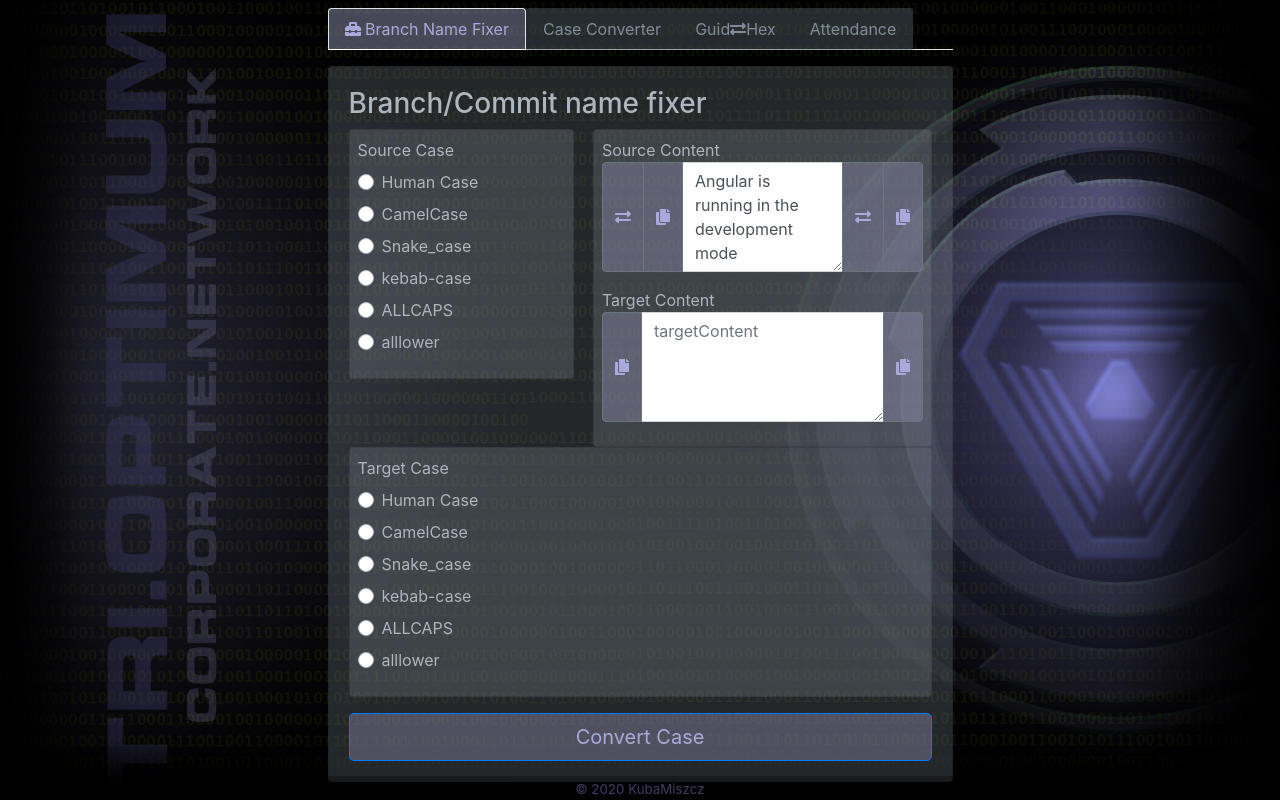
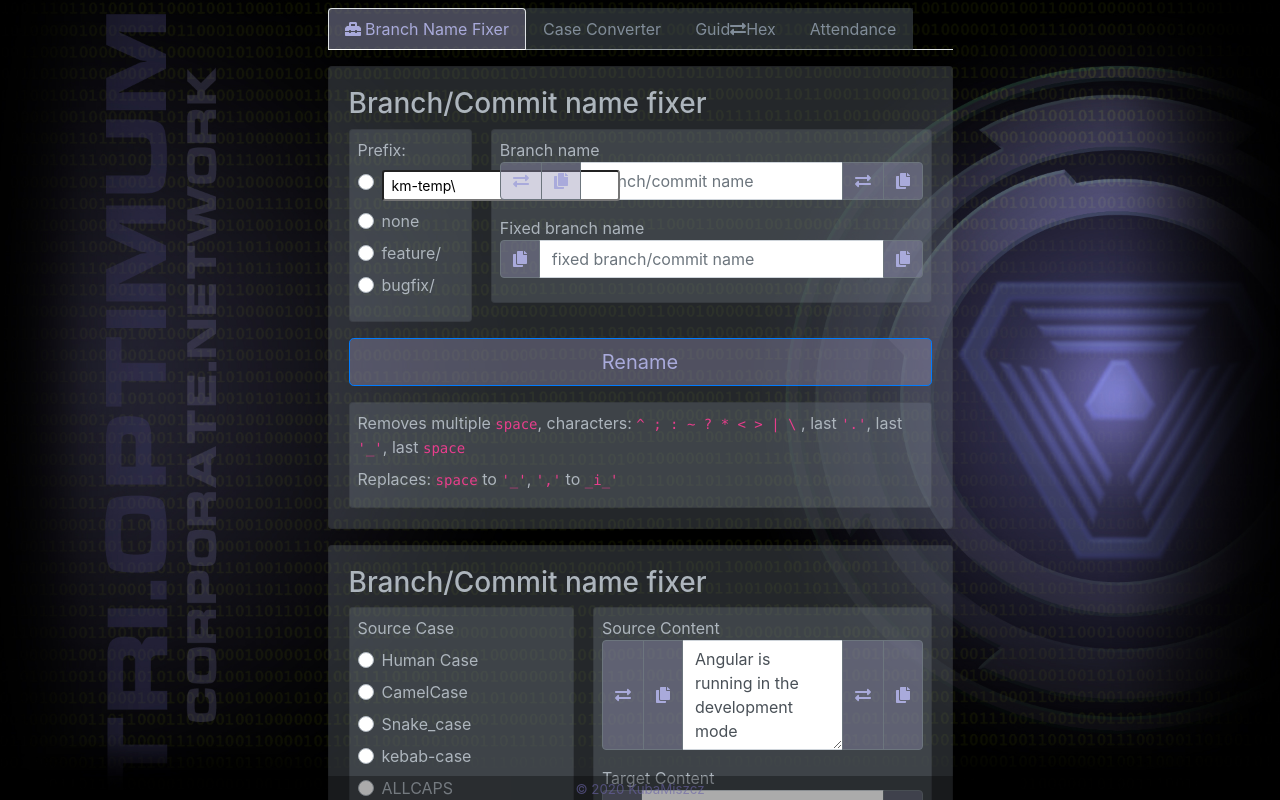
Before and after one commit to KubaMiszcz/KMDevTools, an Angular app: page / in a window 1280 px wide. Shown: the top 800 px of the page. Built offline with nearby package versions, Linux system fonts and the light colour scheme.

Commit message:
add default prefix

```diff
--- a/src/app/app.component.html
+++ b/src/app/app.component.html
@@ -7,14 +7,15 @@
       <ul class="nav nav-tabs" id="myTab" role="tablist">
 
         <li class="nav-item">
-          <a class="nav-link active" id="BranchNameFixer-tab" data-toggle="tab" href="#BranchNameFixer" role="tab" aria-controls="BranchNameFixer">
+          <a class="nav-link active" id="BranchNameFixer-tab" data-toggle="tab" href="#BranchNameFixer" role="tab" aria-controls="BranchNameFixer"
+            aria-selected="true">
             <i class="fas fa-toolbox    "></i>
             Branch Name Fixer</a>
         </li>
 
         <li class="nav-item">
           <a class="nav-link" id="CaseConverter-tab" data-toggle="tab" href="#CaseConverter" role="tab" aria-controls="CaseConverter"
-            aria-selected="true">
+            aria-selected="false">
             Case Converter</a>
         </li>
 
@@ -35,7 +36,7 @@
       <div class="tab-content" id="myTabContent">
 
 
-        <div class="tab-pane fade  " id="BranchNameFixer" role="tabpanel" aria-labelledby="BranchNameFixer-tab">
+        <div class="tab-pane fade show active " id="BranchNameFixer" role="tabpanel" aria-labelledby="BranchNameFixer-tab">
           <app-branch-name-fixer></app-branch-name-fixer>
         </div>
 
--- a/src/app/branch-name-fixer-module/branch-name-fixer/branch-name-fixer.component.ts
+++ b/src/app/branch-name-fixer-module/branch-name-fixer/branch-name-fixer.component.ts
@@ -8,7 +8,7 @@ import { Component, OnInit } from '@angular/core';
 export class BranchNameFixerComponent implements OnInit {
   branchName = '';
   fixedBranchName = '';
-  prefix = '';
+  prefix = 'km-temp\\';
 
   constructor() {
 
```
